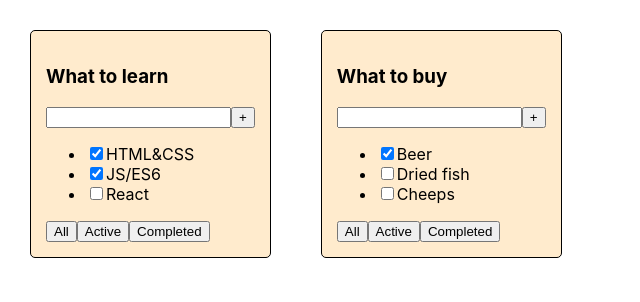
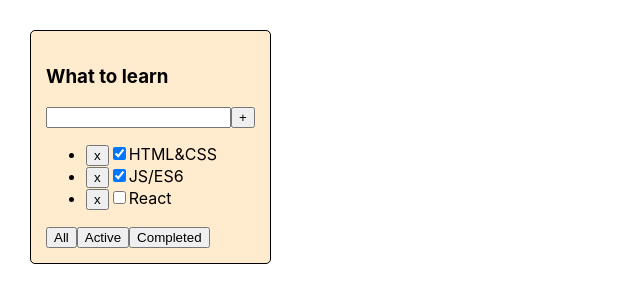
Before and after one commit to DustyFlower/1-todolist, a React (Create React App) app: page / in a window 1280 px wide. Shown: the top 302 px of the page, without its empty margins (0-640 px from the left). Built offline with nearby package versions, Linux system fonts and the light colour scheme.

Commit message:
Component Task

```diff
--- a/src/App.tsx
+++ b/src/App.tsx
@@ -1,4 +1,4 @@
-import React from 'react';
+import React, {useState} from 'react';
 import './App.css';
 import {TaskType, TodoList} from './TodoList';
 
@@ -9,26 +9,47 @@ import {TaskType, TodoList} from './TodoList';
 //delete
 
 function App() {
+//BLL:
+    const todoListTitle: string = 'What to learn'
 
-    const todoListTitle_1: string = 'What to learn'
-    const todoListTitle_2: string = 'What to buy'
+    //state
+    /*    let tasks: Array<TaskType> = [
+            {id: 1, title: 'HTML&CSS', isDone: true},
+            {id: 1, title: 'JS/ES6', isDone: true},
+            {id: 1, title: 'React', isDone: false}
+        ]*/
 
-    let tasks_1:Array<TaskType> = [
+    const [tasks, setTasks] = useState<Array<TaskType>>([
         {id: 1, title: 'HTML&CSS', isDone: true},
-        {id: 1, title: 'JS/ES6', isDone: true},
-        {id: 1, title: 'React', isDone: false}
-    ]
+        {id: 2, title: 'JS/ES6', isDone: true},
+        {id: 3, title: 'React', isDone: false}
+    ])
 
-    let tasks_2:Array<TaskType> = [
-        {id: 4, title: 'Beer', isDone: true},
-        {id: 5, title: 'Dried fish', isDone: false},
-        {id: 6, title: 'Cheeps', isDone: false}
-    ]
+    //delete
+    const removeTask = (taskId: number) => {
+        const nextState: Array<TaskType> = []
+        for (let i = 0; i < tasks.length; i++) {
+            if (tasks[i].id !== taskId) {
+                nextState.push(tasks[i])
+            }
+        }
+        setTasks(nextState)
+    }
 
+//UI:
     return (
         <div className="App">
-            <TodoList title={todoListTitle_1} tasks={tasks_1}/>
-            <TodoList title={todoListTitle_2} tasks={tasks_2}/>
+            <TodoList title={todoListTitle}
+                      tasks={tasks}
+                      removeTask={removeTask}
+            />
+            {/*            TodoList(
+                {
+                title: 'What to learn',
+                tasks: tasks,
+                removeTask: removeTask
+                }
+            )*/}
         </div>
     );
 }
--- a/src/Button.tsx
+++ b/src/Button.tsx
@@ -2,7 +2,8 @@ import React, {FC} from 'react';
 
 type ButtonPropsType = {
     name: string
+    onClickHandler?: () => void
 }
-export const Button: FC<ButtonPropsType> = ({name}) => {
-    return <button>{name}</button>
+export const Button: FC<ButtonPropsType> = ({name, onClickHandler}) => {
+    return <button onClick={onClickHandler}>{name}</button>
 }
--- /dev/null
+++ b/src/TasksList.tsx
@@ -0,0 +1,19 @@
+import React, {FC} from 'react';
+import {TaskType} from './TodoList';
+import {Button} from './Button';
+
+type TaskPropsType = {
+    removeTask: (taskId: number) => void
+}
+
+export const TasksList: FC<TaskType & TaskPropsType> = ({id, title,isDone, removeTask}) => {
+    return (
+        <>
+            <li>
+                <Button name={'x'} onClickHandler={()=>removeTask(id)}/>
+                <input type="checkbox" checked={isDone}/>
+                <span>{title}</span>
+            </li>
+        </>
+    )
+}
--- a/src/Todolist.tsx
+++ b/src/Todolist.tsx
@@ -1,10 +1,12 @@
 import React, {FC} from 'react';
 import './App.css'
 import {Button} from './Button';
+import {TasksList} from './TasksList';
 
-type TodoListPropsType = {
+export type TodoListPropsType = {
     title: string
     tasks: TaskType[]
+    removeTask: (taskId: number) => void
 }
 
 export type TaskType = {
@@ -13,15 +15,21 @@ export type TaskType = {
     isDone: boolean
 }
 
-export const TodoList: FC<TodoListPropsType> = ({title, tasks})=> {
+export const TodoList: FC<TodoListPropsType> = ({title, tasks, removeTask}) => {
+    //1.
+    //const title = props.title
+    //const tasks: Array<TaskType> = props.tasks
+
+    //2.
+    //const {title: myTitle, tasks: myTasks} = props
+
+    //3.
+    //const {title, tasks} = props
 
     const listItems: Array<JSX.Element> = []
     for (let i = 0; i < tasks.length; i++) {
-        const listItem: JSX.Element = <li>
-            <input type="checkbox" checked={tasks[i].isDone}/>
-            <span>{tasks[i].title}</span>
-        </li>
-        listItems.push(listItem)
+        const onClickRemoveTask = () => removeTask(tasks[i].id)
+        listItems.push(<TasksList {...tasks[i]} removeTask={onClickRemoveTask}/>)
     }
 
     return (
@@ -33,7 +41,7 @@ export const TodoList: FC<TodoListPropsType> = ({title, tasks})=> {
             </div>
             <ul>
                 {listItems}
-{/*                {tasks.map(el =>
+                {/*                {tasks.map(el =>
                     <li><input type="checkbox" checked={el.isDone}/> <span>{el.title}</span></li>
                 )}*/}
             </ul>
```
